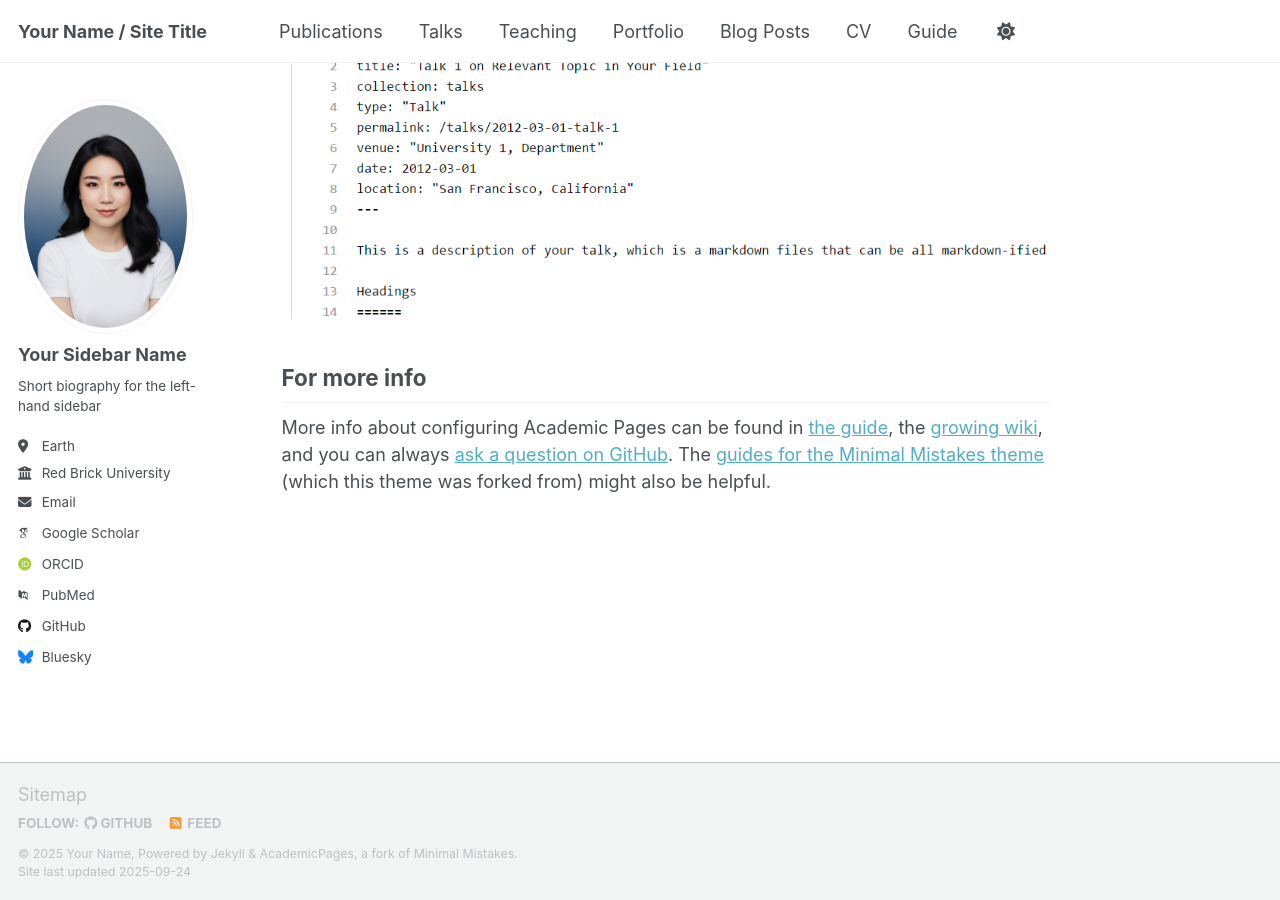
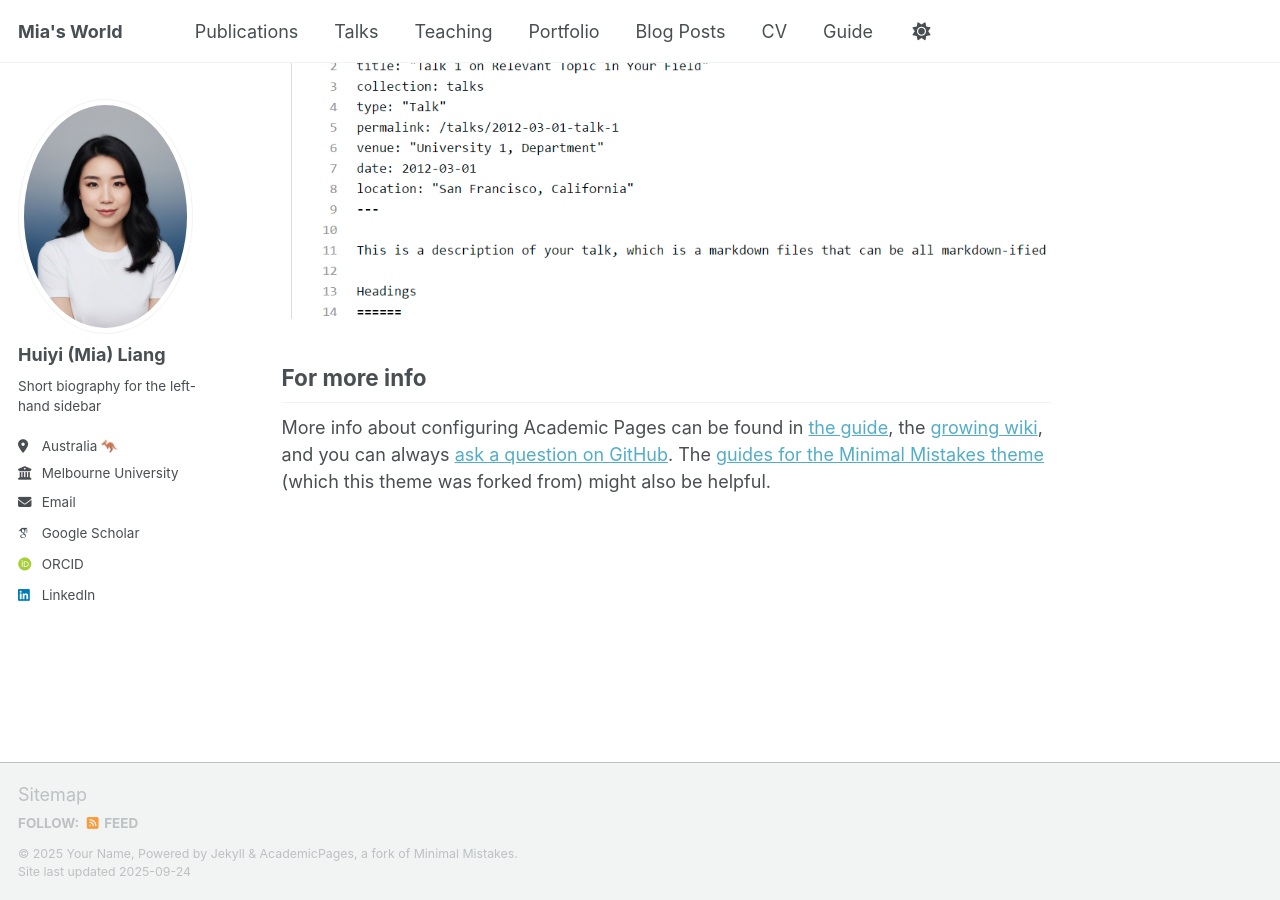
Before and after one commit to lianghuiyi-mia/huiyiliang.github.io, a Jekyll site: the page built from _pages/about.md, in a window 1280 px wide and 900 px high, scrolled down 2386 px. Built offline with Jekyll 4.4.1, drawn with Linux system fonts in a browser that asks for light colours; some web fonts are replaced; a script that is not in the unit is left out.

Commit message:
Update _config.yml

```diff
--- a/_config.yml
+++ b/_config.yml
@@ -9,7 +9,7 @@
 # Basic Site Settings
 locale                   : "en-US"
 site_theme               : "default" # Currently available options are "default", "air"
-title                    : "Your Name / Site Title"
+title                    : "Mia's World"
 title_separator          : "-"
 name                     : &name "Your Name"
 description              : &description "Your Name's academic portfolio"   # Update this with a general description of your site, this is the default if not overridden by a page
@@ -24,37 +24,29 @@ repository               : "academicpages/academicpages.github.io"
 author:
   # Biographic information
   avatar           : "profile.png"
-  name             : "Your Sidebar Name"
+  name             : "Huiyi (Mia) Liang"
   pronouns         : # example: "she/her"
   bio              : "Short biography for the left-hand sidebar"
-  location         : "Earth"
-  employer         : "Red Brick University"
+  location         : "Australia 🦘"
+  employer         : "Melbourne University"
   uri              : # URL
-  email            : "none@example.org"
+  email            : "lianghuiyiy@gmail.com"
 
   # Academic websites
   academia         : # URL
   arxiv            : # URL - Update with the correct link to your profile
-  googlescholar    : "https://scholar.google.com/citations?user=PS_CX0AAAAAJ"
+  googlescholar    : "https://scholar.google.com/citations?user=r6nhJ-gAAAAJ&hl=en"
   inspire-hep      : # URL
   impactstory      : # URL
-  orcid            : "http://orcid.org/yourorcidurl"
+  orcid            : "http://orcid.org/0009-0006-0287-108X"
   semantic         : # URL
-  pubmed           : "https://www.ncbi.nlm.nih.gov/pubmed/?term=john+snow"
+  pubmed           : # URL
   researchgate     : # URL
   scopus           : # URL
 
-  # Repositories and software development
-  bitbucket        : # Username - Update with your username on the site
-  codepen          : # Username
-  dribbble         : # Username
-  github           : "academicpages"
-  kaggle           : # Username
-  stackoverflow    : # User number or user number and name (i.e., use "1" or "1/jeff-atwood")
-
   # Social media
   artstation       : # Username
-  bluesky          : "bsky.app" # Replace this with you Bluesky username
+  bluesky          : # Username
   facebook         : # Username
   flickr           : # Username
   foursquare       : # Username
@@ -63,7 +55,7 @@ author:
   keybase          : # Username
   instagram        : # Username
   lastfm           : # Username
-  linkedin         : # Username
+  linkedin         : "https://www.linkedin.com/in/huiyi-liang-0507mia/"
   mastodon         : # URL
   medium           : # URL
   pinterest        : # Username
```
